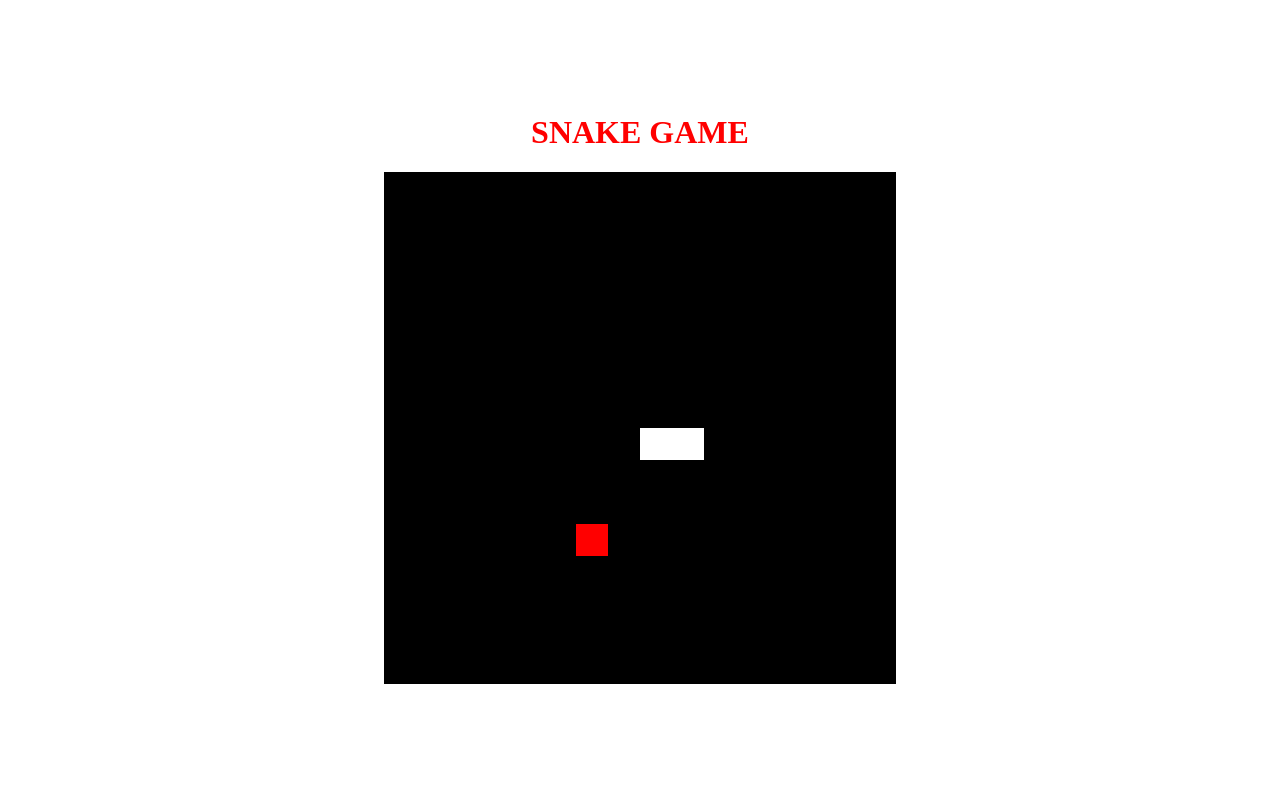
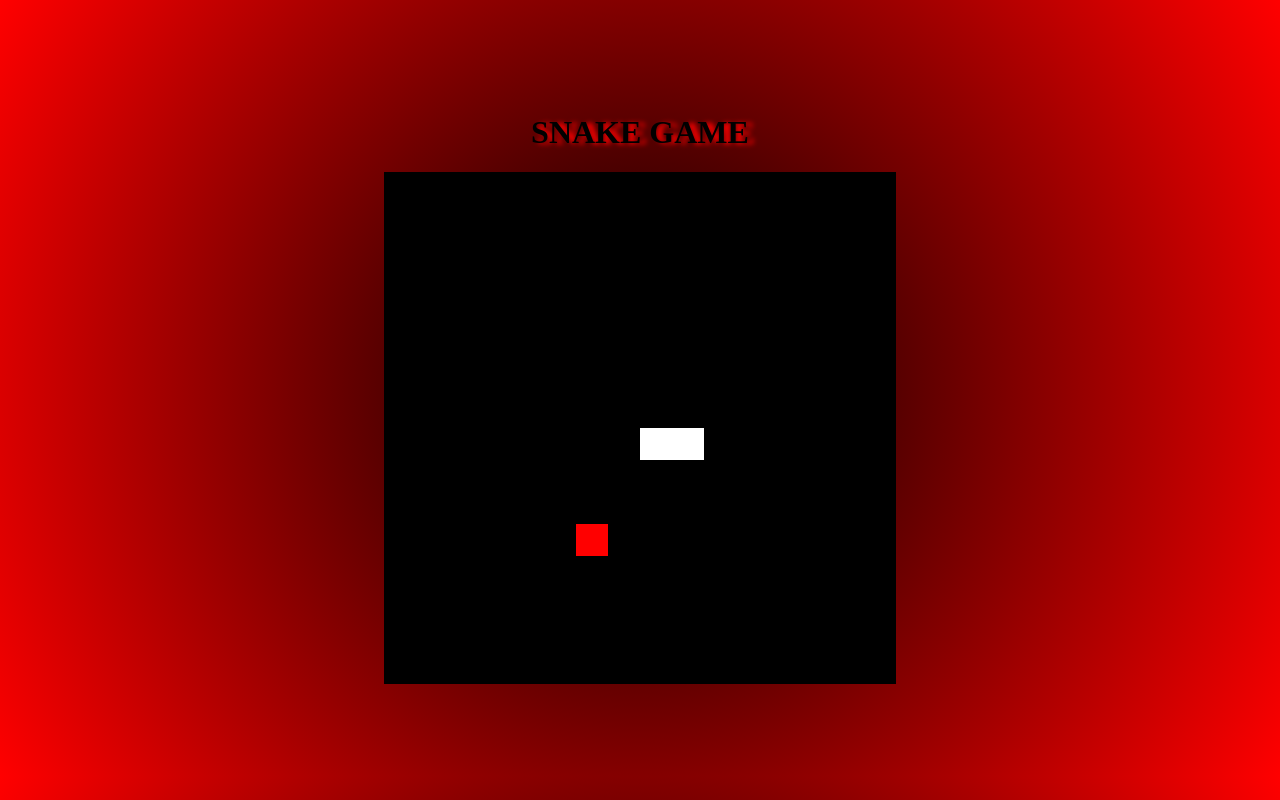
Before and after one commit to curtimarcelo/snake_game, a plain HTML site: page index.html in a window 1280 px wide. Drawn offline with Linux system fonts and the light colour scheme.

Commit message:
melhorando aparencia

```diff
--- a/style.css
+++ b/style.css
@@ -6,4 +6,10 @@ body{
     align-items: center;
     flex-direction: column;
     color: red;
+    background: radial-gradient(circle, rgba(0,0,0,1) 0%, rgba(255,0,0,1) 100%);
 }
+
+h1 {
+    color: black;
+    text-shadow: 6px 1px 5px red;
+}
```
